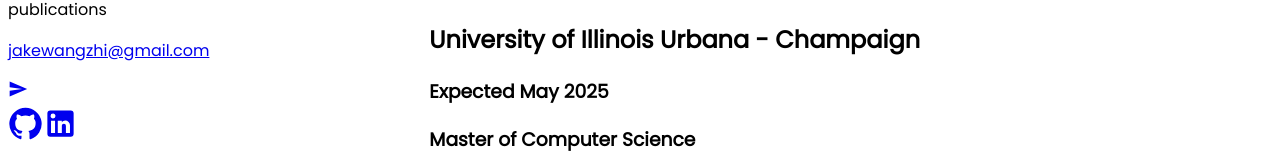
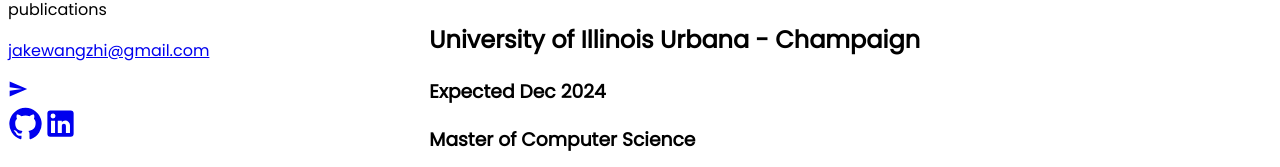
Before and after one commit to Jake-WangZhi/portfolio, a Next.js app: page / in a window 1280 px wide. Shown: the part 270-437 px from the top of the page. Built offline with nearby package versions, Linux system fonts and the light colour scheme.

Commit message:
update expected graduation date

```diff
--- a/components/Education.tsx
+++ b/components/Education.tsx
@@ -75,7 +75,7 @@
             <h1 className={`text-slate-200 text-lg font-medium`}>
               University of Illinois Urbana - Champaign
             </h1>
-            <h3>Expected May 2025</h3>
+            <h3>Expected Dec 2024</h3>
           </div>
           <div className="flex justify-between">
             <h3>Master of Computer Science</h3>
```
Also changed, not shown: 1 other file (tests, documents, lock files or other folders).
